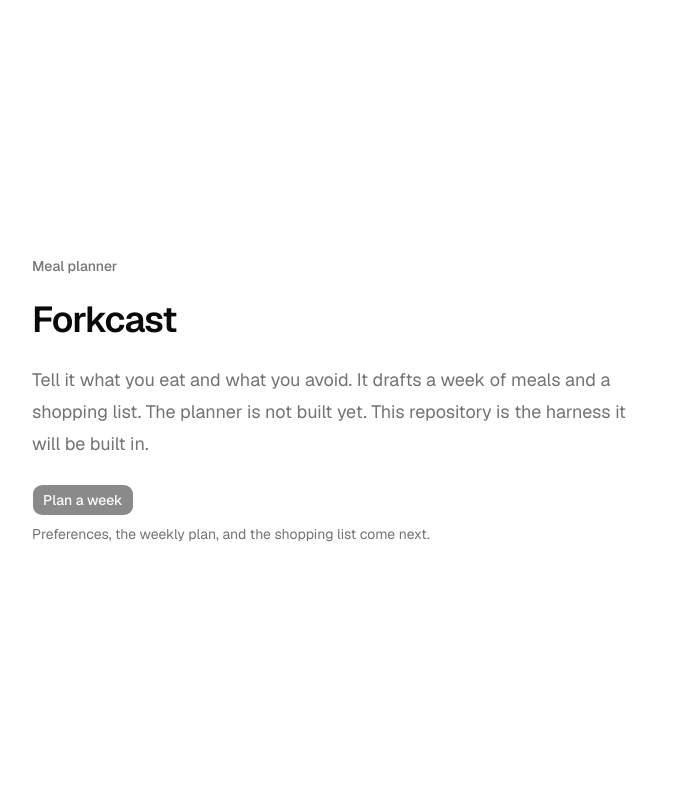
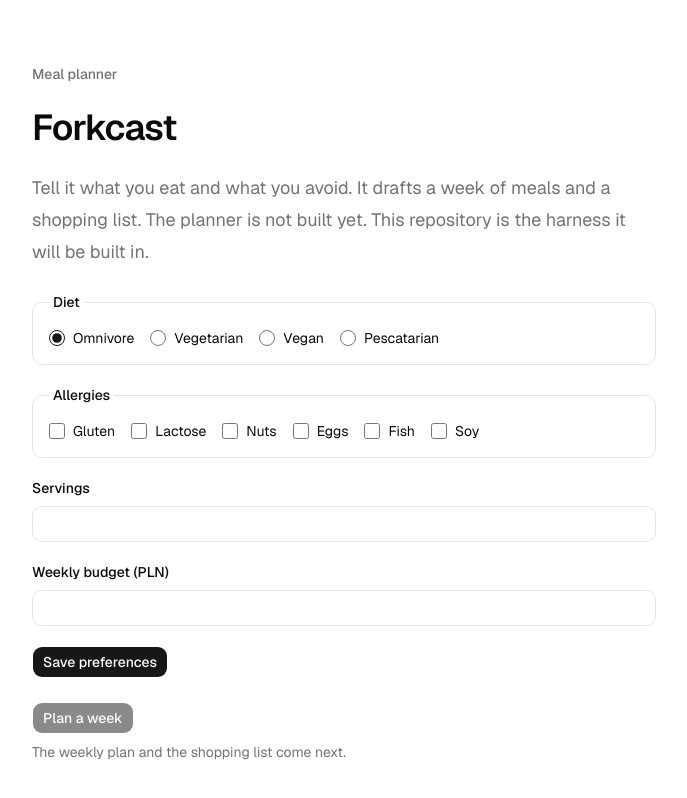
Before and after one commit to koszczapinski/forkcast, a Next.js app: page / in a window 1280 px wide. Shown: the top 798 px of the page, without its empty margins (296-983 px from the left). Built offline with nearby package versions, Linux system fonts and the light colour scheme.

Commit message:
feat: Add the meal preferences form
Save diet, allergies, servings, and weekly budget from the home page with preferencesSchema and localStorage.

Co-authored-by: Krzysztof Oszczapiński <koszczapinski@gmail.com>

```diff
--- a/src/app/page.tsx
+++ b/src/app/page.tsx
@@ -1,8 +1,9 @@
+import { MealPreferencesForm } from "@/components/meal-preferences-form";
 import { Button } from "@/components/ui/button";
 
 export default function Home() {
   return (
-    <main className="mx-auto flex w-full max-w-2xl flex-1 flex-col justify-center gap-6 px-6 py-24">
+    <main className="mx-auto flex w-full max-w-2xl flex-1 flex-col gap-6 px-6 py-16">
       <p className="text-sm font-medium text-muted-foreground">Meal planner</p>
       <h1 className="text-4xl font-semibold tracking-tight">Forkcast</h1>
       <p className="max-w-prose text-lg leading-8 text-muted-foreground">
@@ -10,12 +11,13 @@ export default function Home() {
         shopping list. The planner is not built yet. This repository is the
         harness it will be built in.
       </p>
+      <MealPreferencesForm />
       <div className="flex flex-col items-start gap-2">
         <Button type="button" disabled>
           Plan a week
         </Button>
         <p className="text-sm text-muted-foreground">
-          Preferences, the weekly plan, and the shopping list come next.
+          The weekly plan and the shopping list come next.
         </p>
       </div>
     </main>
--- a/src/components/meal-preferences-form.tsx
+++ b/src/components/meal-preferences-form.tsx
@@ -1,4 +1,208 @@
-// Stub so tests can render the form. Preferences behaviour is not implemented.
+"use client";
+
+import { useEffect, useId, useRef, useState, type FormEvent } from "react";
+import { z } from "zod";
+import { Button } from "@/components/ui/button";
+import {
+  ALLERGIES,
+  ALLERGY_LABELS,
+  BUDGET_MESSAGE,
+  DIETS,
+  DIET_LABELS,
+  PREFERENCES_STORAGE_KEY,
+  SERVINGS_MESSAGE,
+  preferencesSchema,
+} from "@/lib/preferences";
+
+type Preferences = z.infer<typeof preferencesSchema>;
+
+const fieldClassName =
+  "h-9 w-full rounded-lg border border-input bg-background px-3 text-sm outline-none focus-visible:border-ring focus-visible:ring-3 focus-visible:ring-ring/50 aria-invalid:border-destructive";
+
+function readStoredPreferences(): Preferences | null {
+  try {
+    const raw = localStorage.getItem(PREFERENCES_STORAGE_KEY);
+    if (raw === null) {
+      return null;
+    }
+    const parsed = preferencesSchema.safeParse(JSON.parse(raw));
+    return parsed.success ? parsed.data : null;
+  } catch {
+    return null;
+  }
+}
+
+function budgetText(budget: Preferences["budget"]): string {
+  return budget == null ? "" : String(budget);
+}
+
 export function MealPreferencesForm() {
-  return null;
+  const [diet, setDiet] = useState<Preferences["diet"]>("omnivore");
+  const [allergies, setAllergies] = useState<Preferences["allergies"]>([]);
+  const [servings, setServings] = useState("");
+  const [budget, setBudget] = useState("");
+  const [servingsError, setServingsError] = useState(false);
+  const [budgetError, setBudgetError] = useState(false);
+  const dietRef = useRef<HTMLInputElement>(null);
+  const allergyRef = useRef<HTMLInputElement>(null);
+  const servingsRef = useRef<HTMLInputElement>(null);
+  const budgetRef = useRef<HTMLInputElement>(null);
+  const servingsErrorId = useId();
+  const budgetErrorId = useId();
+
+  useEffect(() => {
+    const stored = readStoredPreferences();
+    if (!stored) {
+      return;
+    }
+    // The server render and the first client render must stay on the defaults
+    // and must not read localStorage. The saved record is applied after mount.
+    // eslint-disable-next-line react-hooks/set-state-in-effect -- post-mount localStorage read
+    setDiet(stored.diet);
+    setAllergies(stored.allergies);
+    setServings(String(stored.servings));
+    setBudget(budgetText(stored.budget));
+  }, []);
+
+  function toggleAllergy(id: Preferences["allergies"][number]) {
+    setAllergies((current) =>
+      current.includes(id)
+        ? current.filter((item) => item !== id)
+        : [...current, id],
+    );
+  }
+
+  function savePreferences(event: FormEvent<HTMLFormElement>) {
+    event.preventDefault();
+
+    const parsed = preferencesSchema.safeParse({
+      diet,
+      allergies,
+      servings,
+      budget,
+    });
+
+    if (!parsed.success) {
+      const fields = new Set(
+        parsed.error.issues.map((issue) => String(issue.path[0])),
+      );
+      const servingsInvalid =
+        fields.has("servings") ||
+        parsed.error.issues.some((issue) => issue.message === SERVINGS_MESSAGE);
+      const budgetInvalid =
+        fields.has("budget") ||
+        parsed.error.issues.some((issue) => issue.message === BUDGET_MESSAGE);
+      setServingsError(servingsInvalid);
+      setBudgetError(budgetInvalid);
+
+      if (fields.has("diet")) {
+        dietRef.current?.focus();
+      } else if (fields.has("allergies")) {
+        allergyRef.current?.focus();
+      } else if (servingsInvalid) {
+        servingsRef.current?.focus();
+      } else if (budgetInvalid) {
+        budgetRef.current?.focus();
+      }
+      return;
+    }
+
+    setServingsError(false);
+    setBudgetError(false);
+    localStorage.setItem(PREFERENCES_STORAGE_KEY, JSON.stringify(parsed.data));
+  }
+
+  return (
+    <form className="flex flex-col gap-5" onSubmit={savePreferences}>
+      <fieldset className="flex flex-col gap-3 rounded-lg border border-border p-4">
+        <legend className="px-1 text-sm font-medium">Diet</legend>
+        <div className="flex flex-wrap gap-x-4 gap-y-2">
+          {DIETS.map((id, index) => (
+            <label key={id} className="flex items-center gap-2 text-sm">
+              <input
+                ref={index === 0 ? dietRef : undefined}
+                type="radio"
+                name="diet"
+                value={id}
+                checked={diet === id}
+                onChange={() => setDiet(id)}
+                className="size-4 accent-primary"
+              />
+              {DIET_LABELS[id]}
+            </label>
+          ))}
+        </div>
+      </fieldset>
+
+      <fieldset className="flex flex-col gap-3 rounded-lg border border-border p-4">
+        <legend className="px-1 text-sm font-medium">Allergies</legend>
+        <div className="flex flex-wrap gap-x-4 gap-y-2">
+          {ALLERGIES.map((id, index) => (
+            <label key={id} className="flex items-center gap-2 text-sm">
+              <input
+                ref={index === 0 ? allergyRef : undefined}
+                type="checkbox"
+                name="allergies"
+                value={id}
+                checked={allergies.includes(id)}
+                onChange={() => toggleAllergy(id)}
+                className="size-4 accent-primary"
+              />
+              {ALLERGY_LABELS[id]}
+            </label>
+          ))}
+        </div>
+      </fieldset>
+
+      <div className="flex flex-col gap-2">
+        <label htmlFor="servings" className="text-sm font-medium">
+          Servings
+        </label>
+        <input
+          ref={servingsRef}
+          id="servings"
+          type="text"
+          inputMode="numeric"
+          autoComplete="off"
+          value={servings}
+          aria-invalid={servingsError || undefined}
+          aria-describedby={servingsError ? servingsErrorId : undefined}
+          onChange={(event) => setServings(event.target.value)}
+          className={fieldClassName}
+        />
+        {servingsError ? (
+          <p id={servingsErrorId} className="text-sm text-destructive">
+            {SERVINGS_MESSAGE}
+          </p>
+        ) : null}
+      </div>
+
+      <div className="flex flex-col gap-2">
+        <label htmlFor="weekly-budget" className="text-sm font-medium">
+          Weekly budget (PLN)
+        </label>
+        <input
+          ref={budgetRef}
+          id="weekly-budget"
+          type="text"
+          inputMode="decimal"
+          autoComplete="off"
+          value={budget}
+          aria-invalid={budgetError || undefined}
+          aria-describedby={budgetError ? budgetErrorId : undefined}
+          onChange={(event) => setBudget(event.target.value)}
+          className={fieldClassName}
+        />
+        {budgetError ? (
+          <p id={budgetErrorId} className="text-sm text-destructive">
+            {BUDGET_MESSAGE}
+          </p>
+        ) : null}
+      </div>
+
+      <Button type="submit" className="self-start">
+        Save preferences
+      </Button>
+    </form>
+  );
 }
--- a/src/lib/preferences.ts
+++ b/src/lib/preferences.ts
@@ -1,9 +1,125 @@
 import { z } from "zod";
 
-// Stub so tests can import preferencesSchema. Validation rules are not implemented.
+export const SERVINGS_MESSAGE = "Enter a whole number from 1 to 6.";
+export const BUDGET_MESSAGE =
+  "Enter a positive amount in PLN, or leave this empty.";
+export const PREFERENCES_STORAGE_KEY = "forkcast.preferences";
+
+export const DIETS = [
+  "omnivore",
+  "vegetarian",
+  "vegan",
+  "pescatarian",
+] as const;
+export const ALLERGIES = [
+  "gluten",
+  "lactose",
+  "nuts",
+  "eggs",
+  "fish",
+  "soy",
+] as const;
+
+export const DIET_LABELS: Record<(typeof DIETS)[number], string> = {
+  omnivore: "Omnivore",
+  vegetarian: "Vegetarian",
+  vegan: "Vegan",
+  pescatarian: "Pescatarian",
+};
+
+export const ALLERGY_LABELS: Record<(typeof ALLERGIES)[number], string> = {
+  gluten: "Gluten",
+  lactose: "Lactose",
+  nuts: "Nuts",
+  eggs: "Eggs",
+  fish: "Fish",
+  soy: "Soy",
+};
+
+const dietSchema = z.enum(DIETS);
+const allergySchema = z.enum(ALLERGIES);
+
+const allergiesSchema = z
+  .array(allergySchema)
+  .refine((ids) => new Set(ids).size === ids.length);
+
+function hasAtMostTwoDecimalPlaces(value: number): boolean {
+  const cents = value * 100;
+  return Math.abs(cents - Math.round(cents)) < 1e-6;
+}
+
+function storedServings(value: number): number | undefined {
+  if (!Number.isInteger(value) || value < 1 || value > 6) {
+    return undefined;
+  }
+  return value;
+}
+
+function storedBudget(value: number): number | undefined {
+  if (
+    !Number.isFinite(value) ||
+    value <= 0 ||
+    !hasAtMostTwoDecimalPlaces(value)
+  ) {
+    return undefined;
+  }
+  return value;
+}
+
+function servingsFromInput(value: number | string): number | undefined {
+  if (typeof value === "number") {
+    return storedServings(value);
+  }
+  if (!/^[1-6]$/.test(value)) {
+    return undefined;
+  }
+  return Number(value);
+}
+
+function budgetFromInput(
+  value: number | string | null,
+): number | null | undefined {
+  if (value === null) {
+    return null;
+  }
+  if (typeof value === "number") {
+    return storedBudget(value);
+  }
+  const trimmed = value.trim();
+  if (trimmed === "") {
+    return null;
+  }
+  if (!/^\d+(?:[.,]\d{1,2})?$/.test(trimmed)) {
+    return undefined;
+  }
+  return storedBudget(Number(trimmed.replace(",", ".")));
+}
+
+const servingsSchema = z
+  .union([z.number(), z.string()])
+  .superRefine((value, ctx) => {
+    if (servingsFromInput(value) === undefined) {
+      ctx.addIssue(SERVINGS_MESSAGE);
+    }
+  })
+  .transform((value) => servingsFromInput(value) ?? Number.NaN);
+
+const budgetSchema = z
+  .union([z.number(), z.string(), z.null()])
+  .superRefine((value, ctx) => {
+    if (budgetFromInput(value) === undefined) {
+      ctx.addIssue(BUDGET_MESSAGE);
+    }
+  })
+  .transform((value) => {
+    const amount = budgetFromInput(value);
+    return amount === undefined ? Number.NaN : amount;
+  })
+  .optional();
+
 export const preferencesSchema = z.object({
-  diet: z.string(),
-  allergies: z.array(z.string()),
-  servings: z.number(),
-  budget: z.number().nullable(),
+  diet: dietSchema,
+  allergies: allergiesSchema,
+  servings: servingsSchema,
+  budget: budgetSchema,
 });
```
